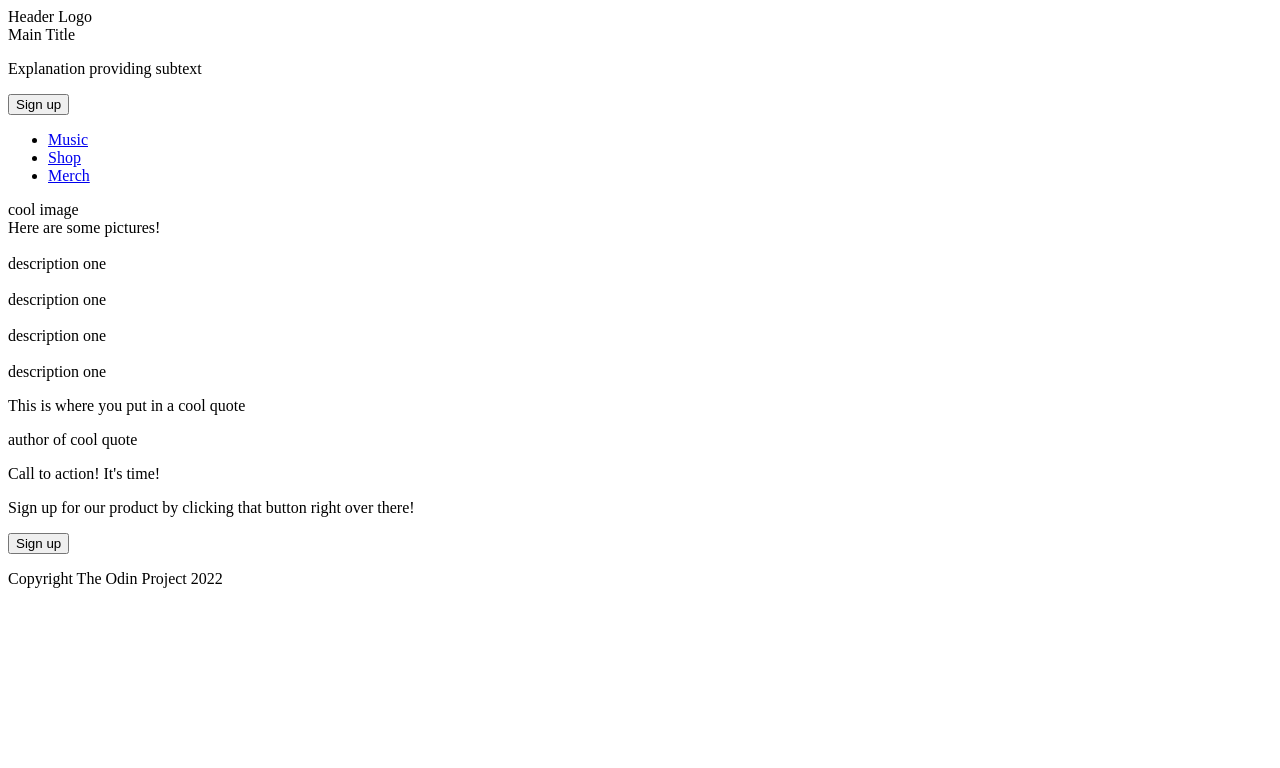
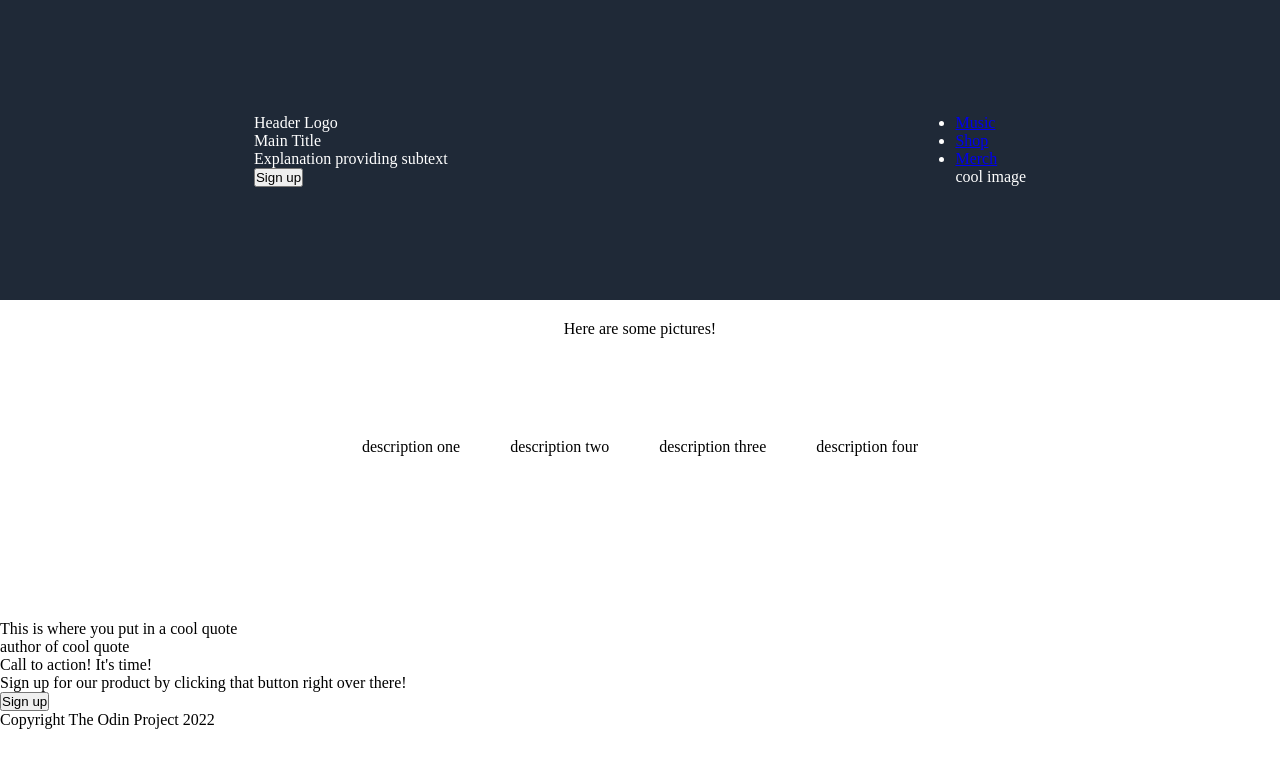
Before and after one commit to Bradman28/Landing-Page, a plain HTML site: page index.html in a window 1280 px wide. Drawn offline with Linux system fonts and the light colour scheme.

Commit message:
updated html container text. began working CSS, first 2 sections formatting

```diff
--- a/index.html
+++ b/index.html
@@ -5,6 +5,7 @@
     <meta http-equiv="X-UA-Compatible" content="IE=edge">
     <meta name="viewport" content="width=device-width, initial-scale=1.0">
     <title>Landing Page</title>
+    <link rel="stylesheet" href="style.css">
 </head>
 <body>
     <div class="header">
@@ -34,15 +35,15 @@
         </div>
         <div class="info">
             <img>
-            <div class="text">description one</div>
+            <div class="text">description two</div>
         </div>
         <div class="info">
             <img>
-            <div class="text">description one</div>
+            <div class="text">description three</div>
         </div>
         <div class="info">
             <img>
-            <div class="text">description one</div>
+            <div class="text">description four</div>
         </div>
     </div>
 
--- a/style.css
+++ b/style.css
@@ -0,0 +1,27 @@
+* {
+    box-sizing: border-box;
+    margin: 0;
+    padding: 0;
+}
+
+.header {
+    height: 300px;
+    background-color: #1f2937;
+    color: white;
+    display: flex;
+    justify-content: space-around;
+    align-items: center;
+}
+
+.title {
+    height: 100px;
+    text-align: center;
+    margin-top: 20px;
+}
+
+.container {
+    height: 200px;
+    display: flex;
+    justify-content: center;
+    gap: 50px;
+}
```
